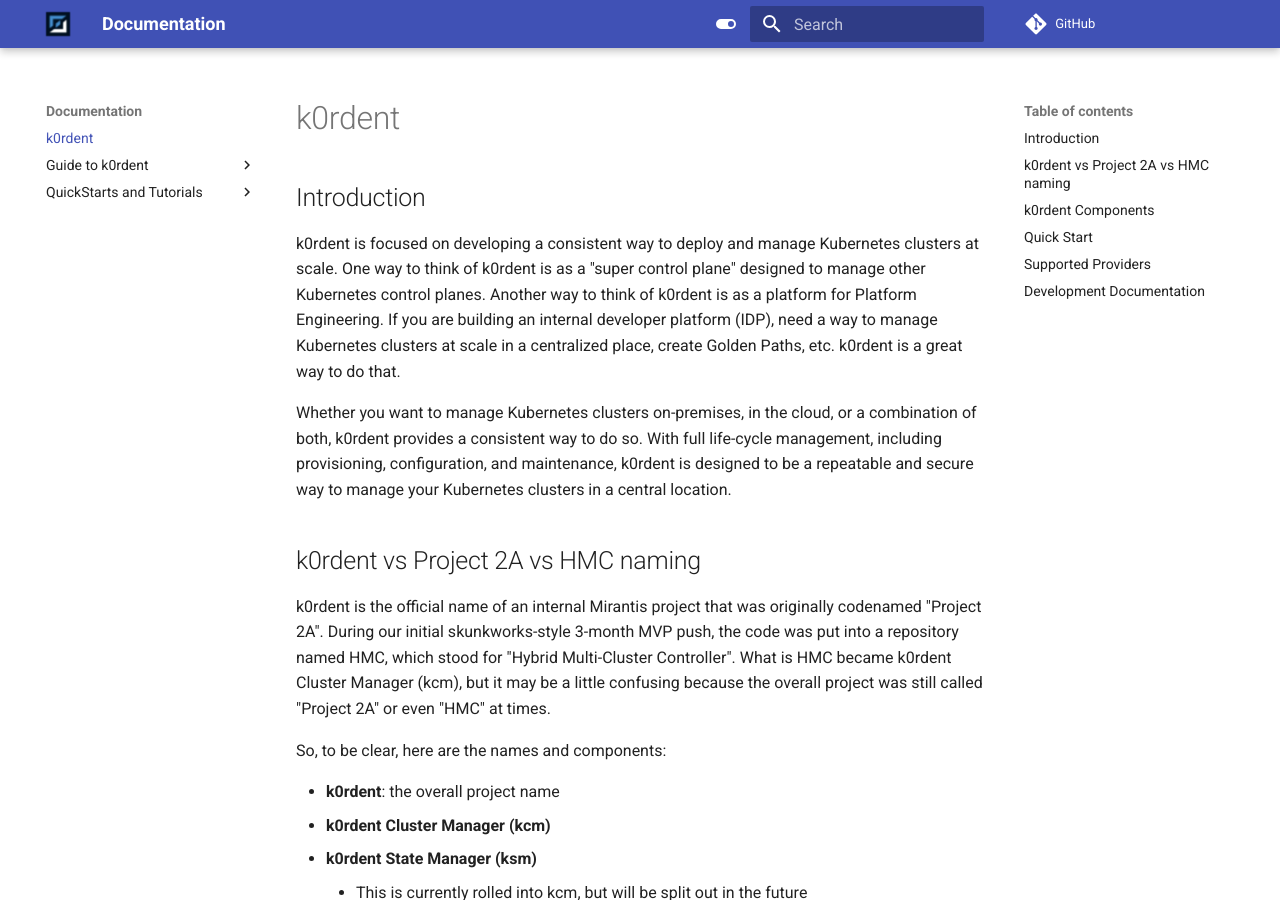
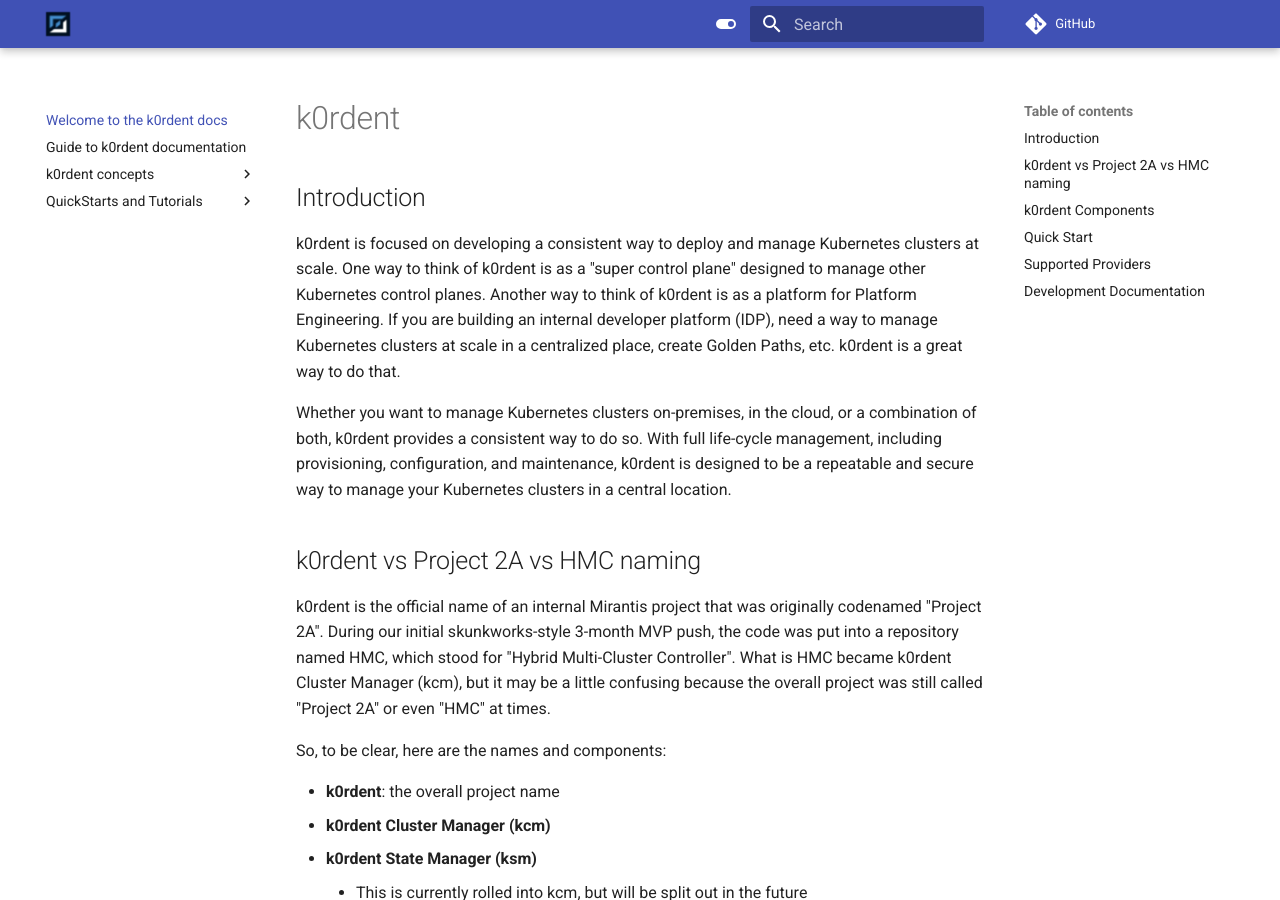
Before and after one commit to zerospiel/docs, an MkDocs documentation site: the page built from docs/index.md, in a window 1280 px wide and 900 px high. Built offline with MkDocs 1.6.1 and Material for MkDocs 9.7.7, drawn with Linux system fonts in a browser that asks for light colours; the version menu is left out.

Commit message:
Update mkdocs.yml

```diff
--- a/mkdocs.yml
+++ b/mkdocs.yml
@@ -1,4 +1,4 @@
-site_name: Documentation
+esite_name: Documentation
 site_description: Documentation for k0rdent.
 site_author: Mirantis, Inc.
 
@@ -35,9 +35,9 @@
   - search
 
 nav:
-  - k0rdent: index.md
-  - Guide to k0rdent:
-    - Guide to k0rdent documentation: guide_to_k0rdent_documentation.md
+  - Welcome to the k0rdent docs: index.md
+  - Guide to k0rdent documentation: guide_to_k0rdent_documentation.md
+  - k0rdent concepts:
     - Why k0rdent?: why_k0rdent.md
     - k0rdent architecture: k0rdent_architecture.md
   - QuickStarts and Tutorials:
@@ -45,7 +45,6 @@
     - QuickStart 1 - k0rdent pre-requisites: quickstart_1_k0rdent_prerequisites.md
     - QuickStart 2 - AWS infrastructure setup: quickstart_2_aws_infra_setup.md
     - QuickStart 3 - Deploy managed clusters on AWS: quickstart_3_deploy_managed_cluster_aws.md
-
 
 markdown_extensions:
   - pymdownx.highlight: {}
```
